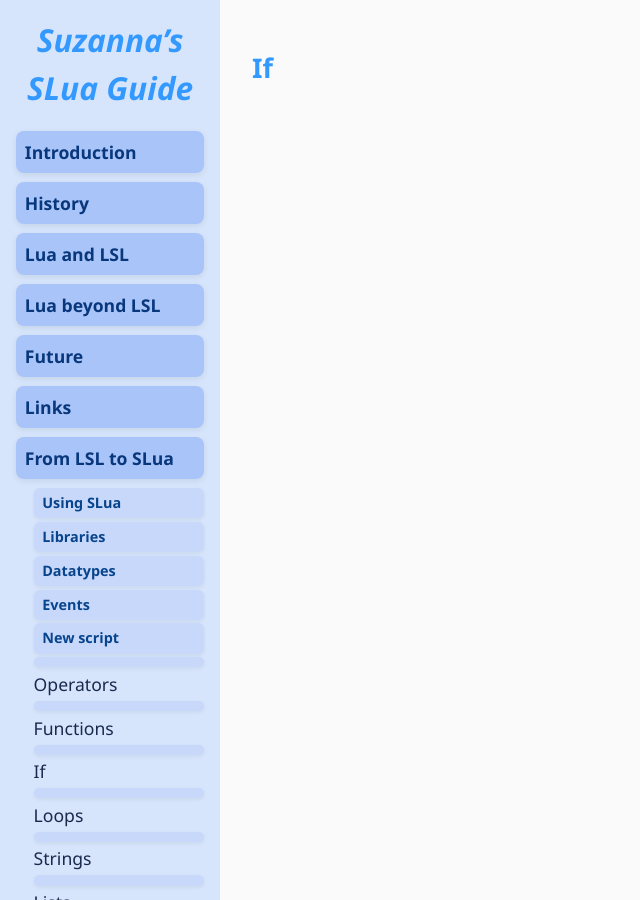
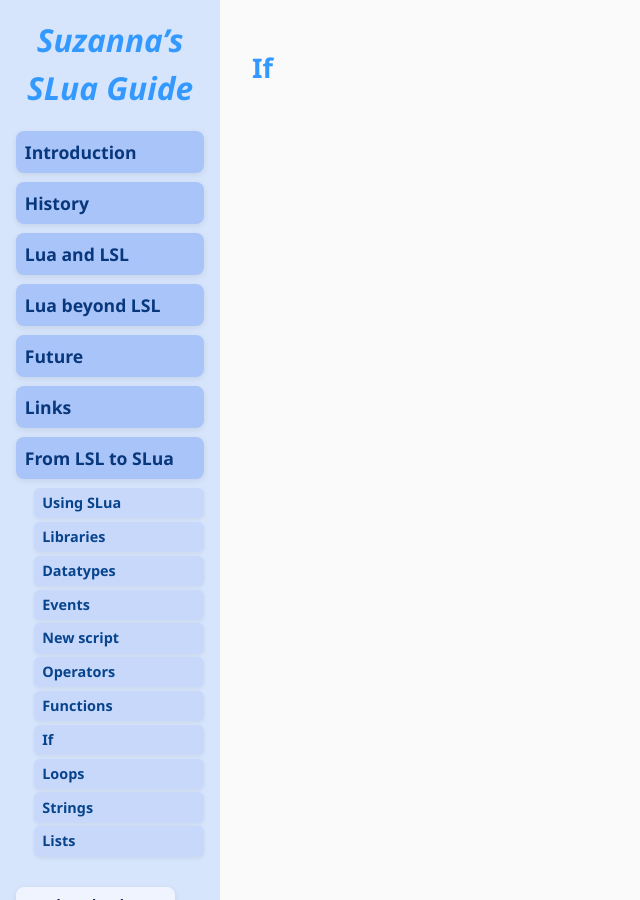
Before and after one commit to Suzanna-Linn/slua, a Jekyll site: the page built from docs/moving-if.md, in a window 1280 px wide. Shown: the whole page, without its empty margins (0-640 px from the left). Built offline with Jekyll 4.4.1, drawn with Linux system fonts in a browser that asks for light colours; nearby versions of some CDN libraries; our own code applies the rules of GitHub Pages for plain Markdown files; comment, search, counter and statistics services are not loaded.

Commit message:
Update sidebar.html

```diff
--- a/docs/_includes/sidebar.html
+++ b/docs/_includes/sidebar.html
@@ -15,12 +15,12 @@
         <li><a href="/slua/moving-datatypes" class="page-link">Datatypes</a></li>
         <li><a href="/slua/moving-events" class="page-link">Events</a></li>
         <li><a href="/slua/moving-new-script" class="page-link">New script</a></li>
-        <li><a href="/slua/moving-operators" class="page-link"></a>Operators</li>
-        <li><a href="/slua/moving-functions" class="page-link"></a>Functions</li>
-        <li><a href="/slua/moving-if" class="page-link"></a>If</li>
-        <li><a href="/slua/moving-loops" class="page-link"></a>Loops</li>
-        <li><a href="/slua/moving-strings" class="page-link"></a>Strings</li>
-        <li><a href="/slua/moving-lists" class="page-link"></a>Lists</li>
+        <li><a href="/slua/moving-operators" class="page-link">Operators</a></li>
+        <li><a href="/slua/moving-functions" class="page-link">Functions</a></li>
+        <li><a href="/slua/moving-if" class="page-link">If</a></li>
+        <li><a href="/slua/moving-loops" class="page-link">Loops</a></li>
+        <li><a href="/slua/moving-strings" class="page-link">Strings</a></li>
+        <li><a href="/slua/moving-lists" class="page-link">Lists</a></li>
       </ul>
     </li>
   </ul>
```
